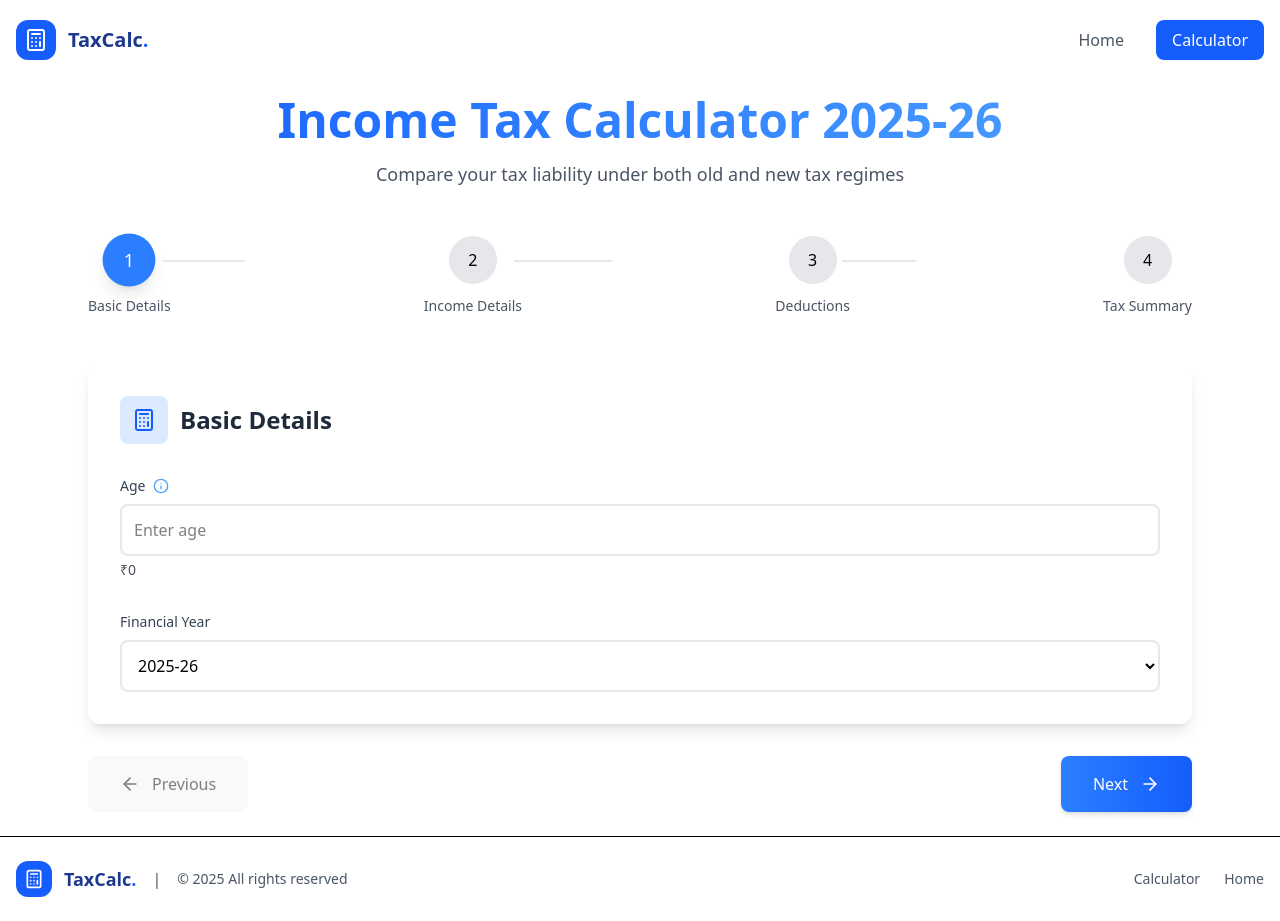
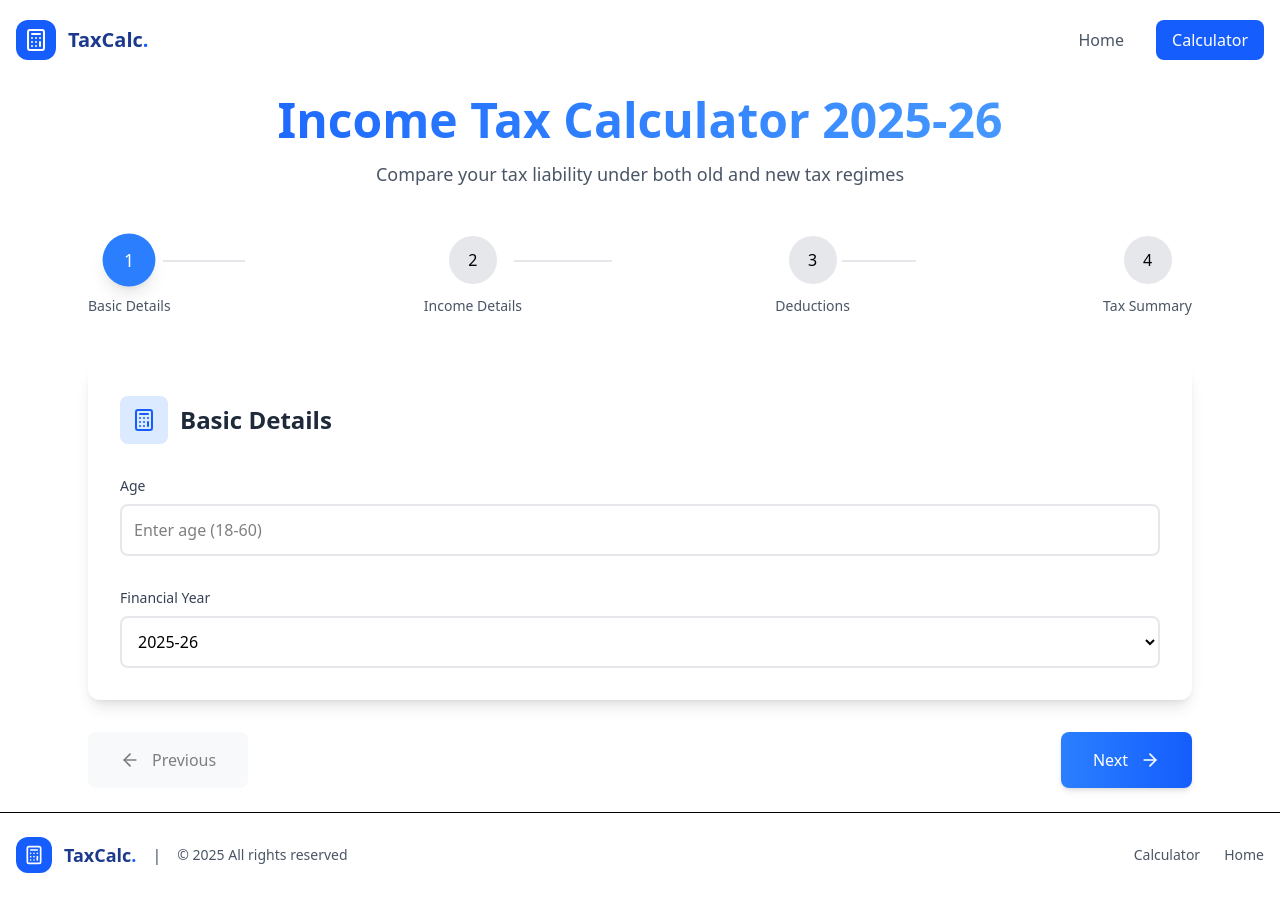
Before and after one commit to singlacodes/tax-calc, a React (Vite) app: page /calculator in a window 1280 px wide. After the commit the page ends 897 px from the top, so only its background shows below. Built offline with nearby package versions, Linux system fonts and the light colour scheme.

Commit message:
refactor TaxCalculator: replace InputField component with custom input for age

```diff
--- a/src/pages/TaxCalculator.jsx
+++ b/src/pages/TaxCalculator.jsx
@@ -307,12 +307,14 @@ const TaxCalculator = () => {
         <h2 className="text-2xl font-semibold text-gray-800">Basic Details</h2>
       </div>
       <div className="space-y-8">
-        <InputField
-          label="Age"
-          value={basicDetails.age}
-          onChange={handleNumberInput(setBasicDetails, "age")}
-          tooltip="Your age as of the assessment year"
-        />
+        <div className="space-y-2">
+          <label className="block text-sm font-medium text-gray-700">Age</label>
+          <input
+            type="text"
+            className="w-full p-3 border-2 border-gray-200 rounded-lg focus:ring-2 focus:ring-blue-500 focus:border-blue-500"
+            placeholder="Enter age (18-60)"
+          />
+        </div>
         <div className="space-y-2">
           <label className="block text-sm font-medium text-gray-700">
             Financial Year
```
